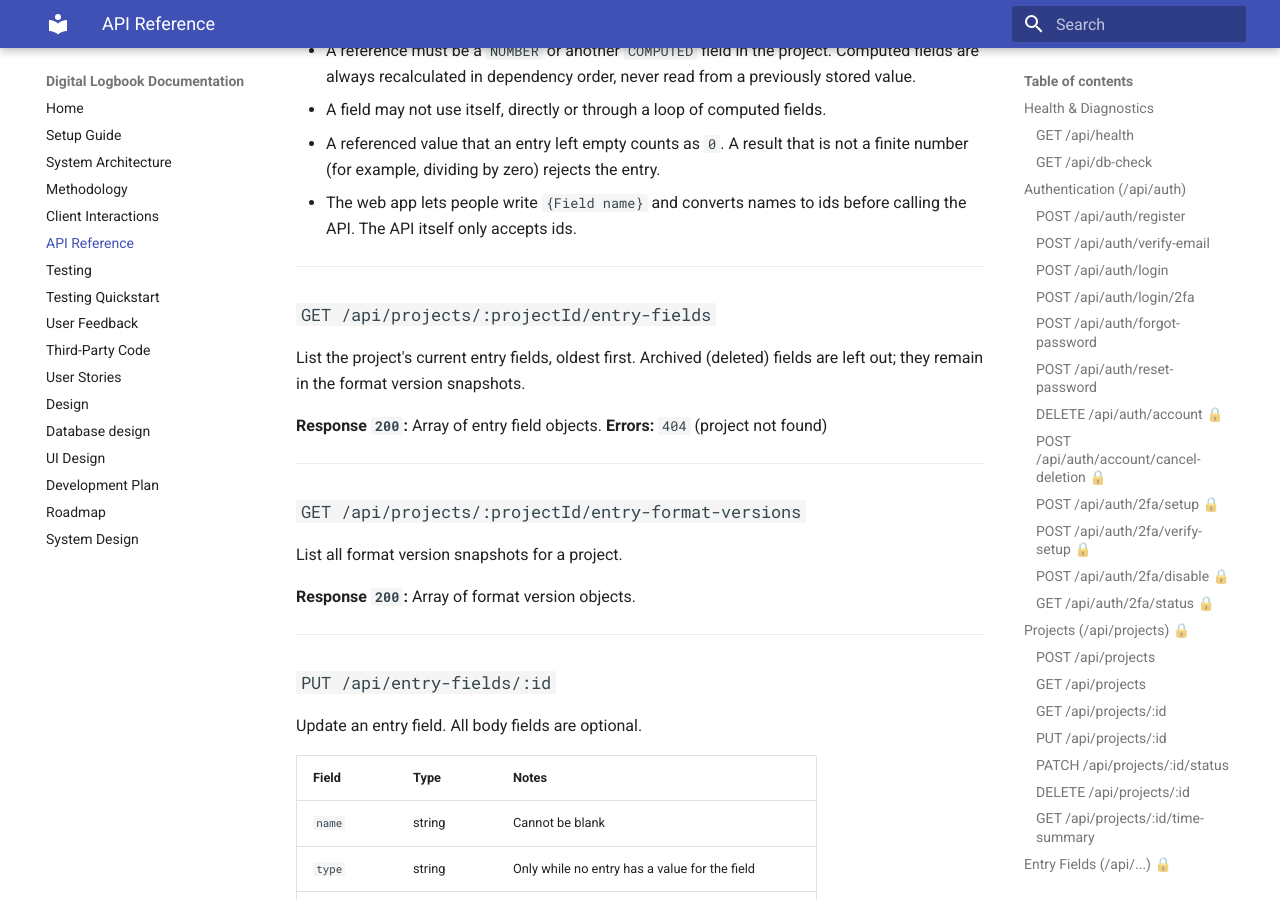
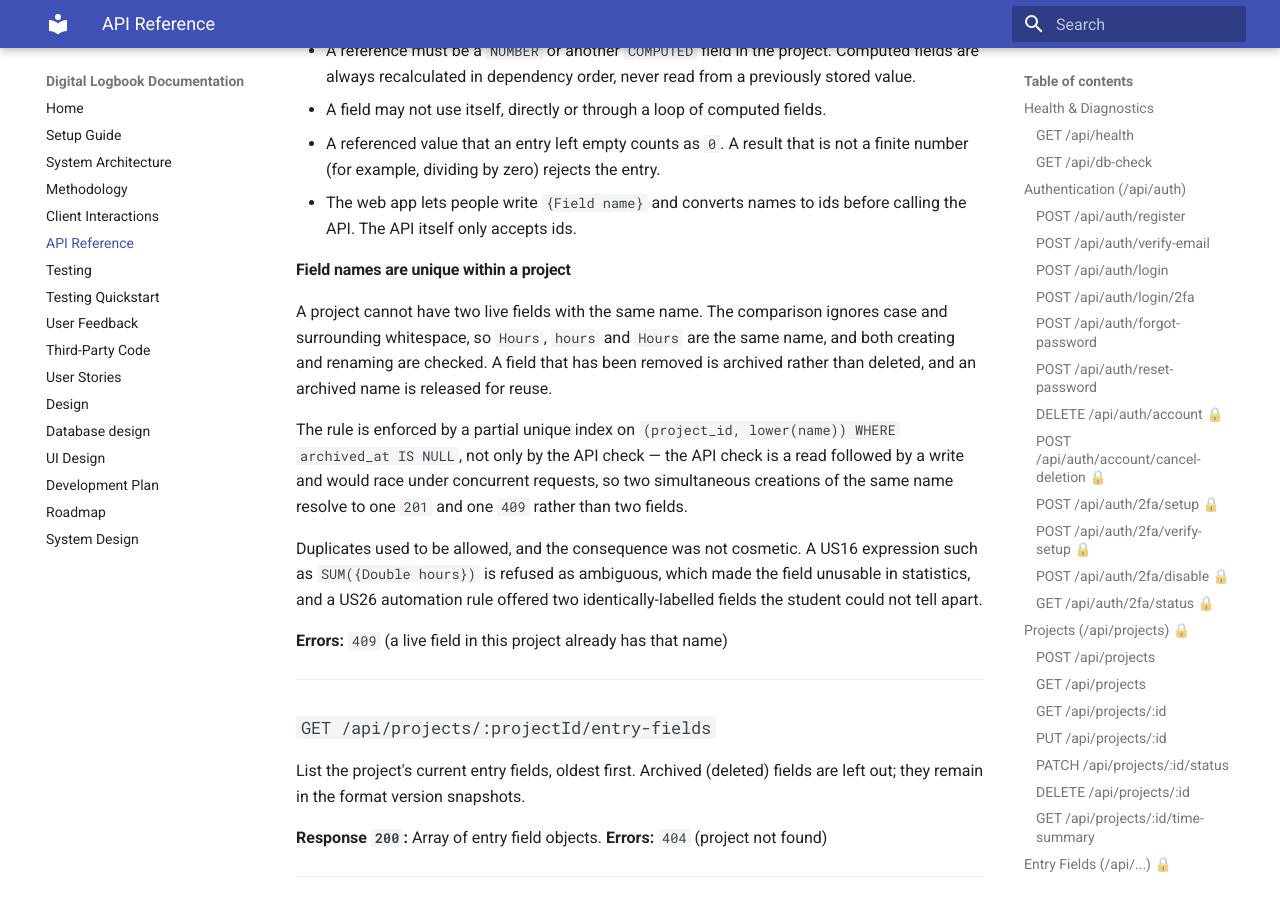
Before and after one commit to DiMpho-20/coms3011a-logbook-digital-logbook, an MkDocs documentation site: the page built from docs/api-reference.md, in a window 1280 px wide and 900 px high, scrolled down 8254 px. Built offline with MkDocs 1.6.1 and Material for MkDocs 9.7.7, drawn with Linux system fonts in a browser that asks for light colours.

Commit message:
docs: close BUG-001 and BUG-007, document field-name uniqueness
BUG-001 is fixed, with a resolution note that is explicit about the
transaction not being the fix on its own — under READ COMMITTED two
concurrent transactions can still collide, and it is the retry that
resolves the race. Worth recording, because the obvious reading of the
change is wrong.

BUG-007 was fixed some time ago and left open. The workflow reads
node-version-file: '.nvmrc' and the hard-coded node-version: 20 the report
describes no longer exists. The note also records what it actually cost:
the frontend suite failed wholesale in CI with
webidl.util.markAsUncloneable is not a function, because jsdom@30 needs Node
^22.22.2 and the runner was on 20. That it stayed open after being fixed is
recorded rather than quietly flipped — a tracker carrying a fixed bug as
open is its own small defect.

Every BUG row in the index is now closed; the remaining Open rows are
feature requests.

The API reference gains the field-name uniqueness rule: case- and
whitespace-insensitive, live fields only, enforced by the index rather than
by the API check, and why duplicates mattered once US16 and US26 began
reading fields by name.

The client's dashboard action item is marked done, naming the three panels
removed and saying plainly that the activity chart was kept and why.

```diff
--- a/docs/api-reference.md
+++ b/docs/api-reference.md
@@ -350,6 +350,27 @@ id in braces:
   not a finite number (for example, dividing by zero) rejects the entry.
 - The web app lets people write `{Field name}` and converts names to ids
   before calling the API. The API itself only accepts ids.
+
+#### Field names are unique within a project
+
+A project cannot have two live fields with the same name. The comparison
+ignores case and surrounding whitespace, so `Hours`, `hours` and `  Hours  `
+are the same name, and both creating and renaming are checked. A field that
+has been removed is archived rather than deleted, and an archived name is
+released for reuse.
+
+The rule is enforced by a partial unique index on
+`(project_id, lower(name)) WHERE archived_at IS NULL`, not only by the API
+check — the API check is a read followed by a write and would race under
+concurrent requests, so two simultaneous creations of the same name resolve
+to one `201` and one `409` rather than two fields.
+
+Duplicates used to be allowed, and the consequence was not cosmetic. A US16
+expression such as `SUM({Double hours})` is refused as ambiguous, which made
+the field unusable in statistics, and a US26 automation rule offered two
+identically-labelled fields the student could not tell apart.
+
+**Errors:** `409` (a live field in this project already has that name)
 
 ---
 
```
Also changed, not shown: .gitea/issues/BUG-001-concurrent-entry-field-race.md (+22 -1 lines), .gitea/issues/BUG-007-ci-node-version-mismatch.md (+20 -1 lines), .gitea/issues/README.md (+2 -2 lines), docs/client-interactions.md (+1 -0 lines).
